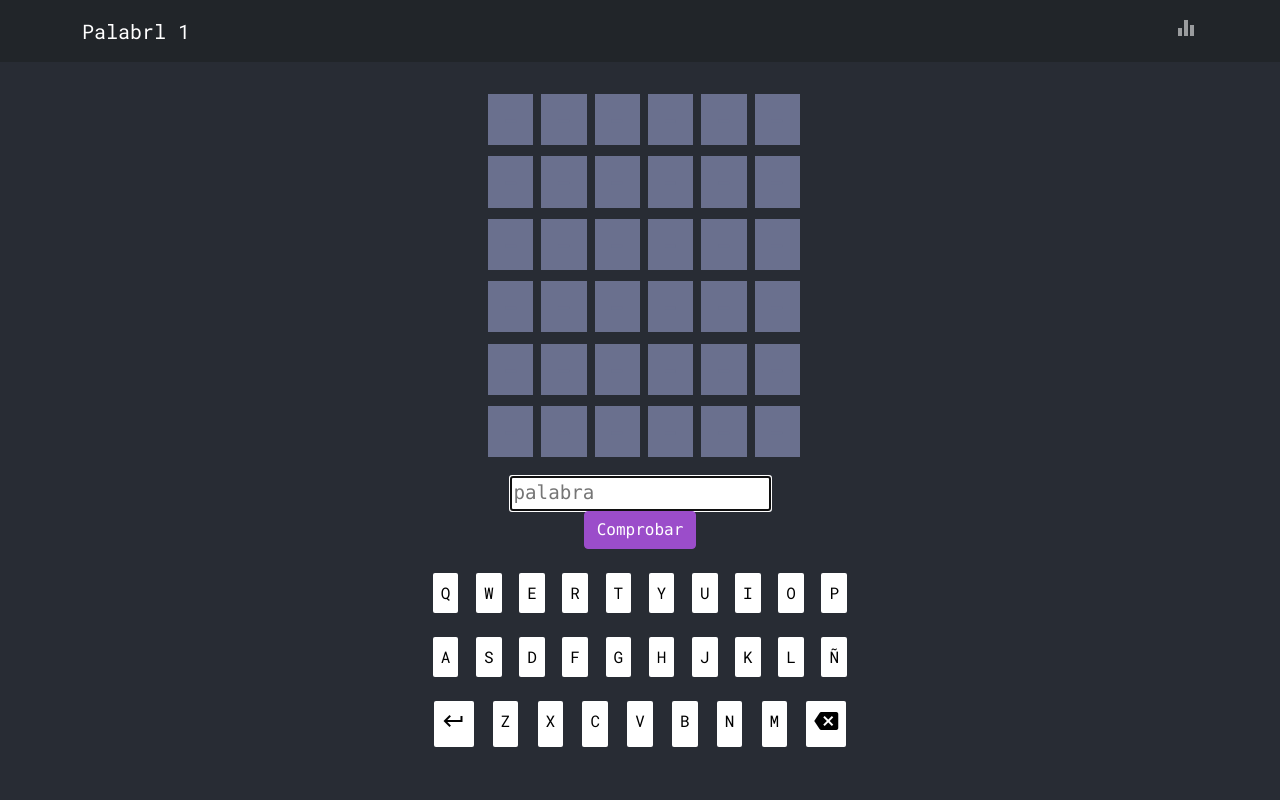
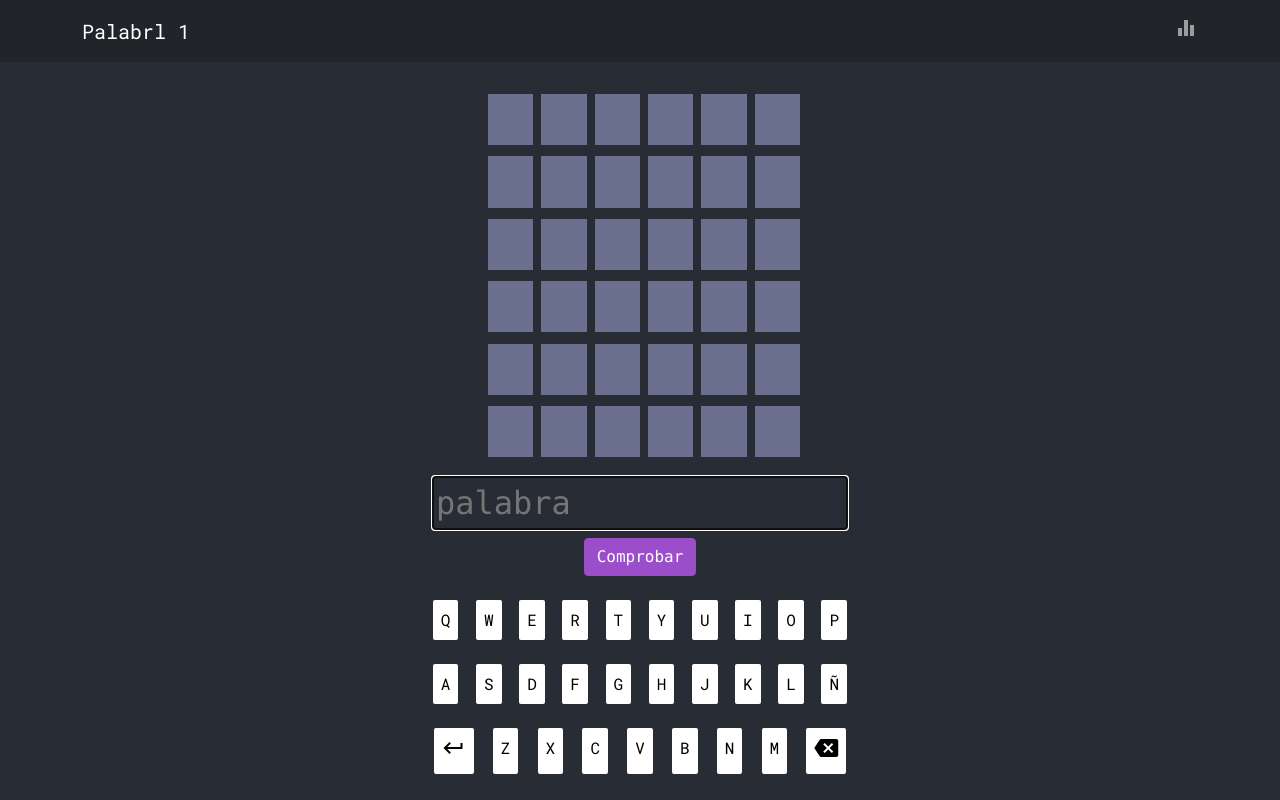
Before and after one commit to wbruntra/palabri, a React (Create React App) app: page / in a window 1280 px wide. Built offline with nearby package versions, Linux system fonts and the light colour scheme; what random-seed would draw is missing.

Commit message:
Fix form colors

```diff
--- a/src/App.js
+++ b/src/App.js
@@ -333,7 +333,6 @@ function App() {
     return Array(blanksNeeded)
       .fill(1)
       .map((x, i) => {
-        console.log(`render blank ${i}`)
         return <div key={`guess-${i}`}>{renderGuess({ word: '------', key: '------' })}</div>
       })
   }
@@ -369,11 +368,12 @@ function App() {
             {renderBlanks()}
           </div>
         </div>
-        <div className='d-none d-md-block'>
+        <div className="d-none d-md-block">
           {!isGameOver() && (
-            <form onSubmit={addGuess}>
-              <fieldset className="mb-0">
+            <form className="entry-form" onSubmit={addGuess}>
+              <fieldset className="mb-2">
                 <input
+                  type="text"
                   autoFocus
                   ref={inputEl}
                   value={word}
--- a/src/styles/_App.scss
+++ b/src/styles/_App.scss
@@ -47,17 +47,6 @@ ul {
   width: 16px;
 }
 
-.invisible {
-  color: #6a708e;
-}
-
-@media only screen and (max-width: 600px) {
-  form {
-    display: none;
-    /* background-color: lightblue; */
-  }
-}
-
 .guess {
   display: flex;
   margin-bottom: 0.2rem;
@@ -66,3 +55,13 @@ ul {
 h1 {
   margin-bottom: 1rem;
 }
+
+$dark-gray: #282c34;
+
+.entry-form {
+  input[type='text'] {
+    background-color: $dark-gray;
+    font-size: 2em;
+    font-family: source-code-pro, Menlo, Monaco, Consolas, 'Courier New', monospace;
+  }
+}
```
